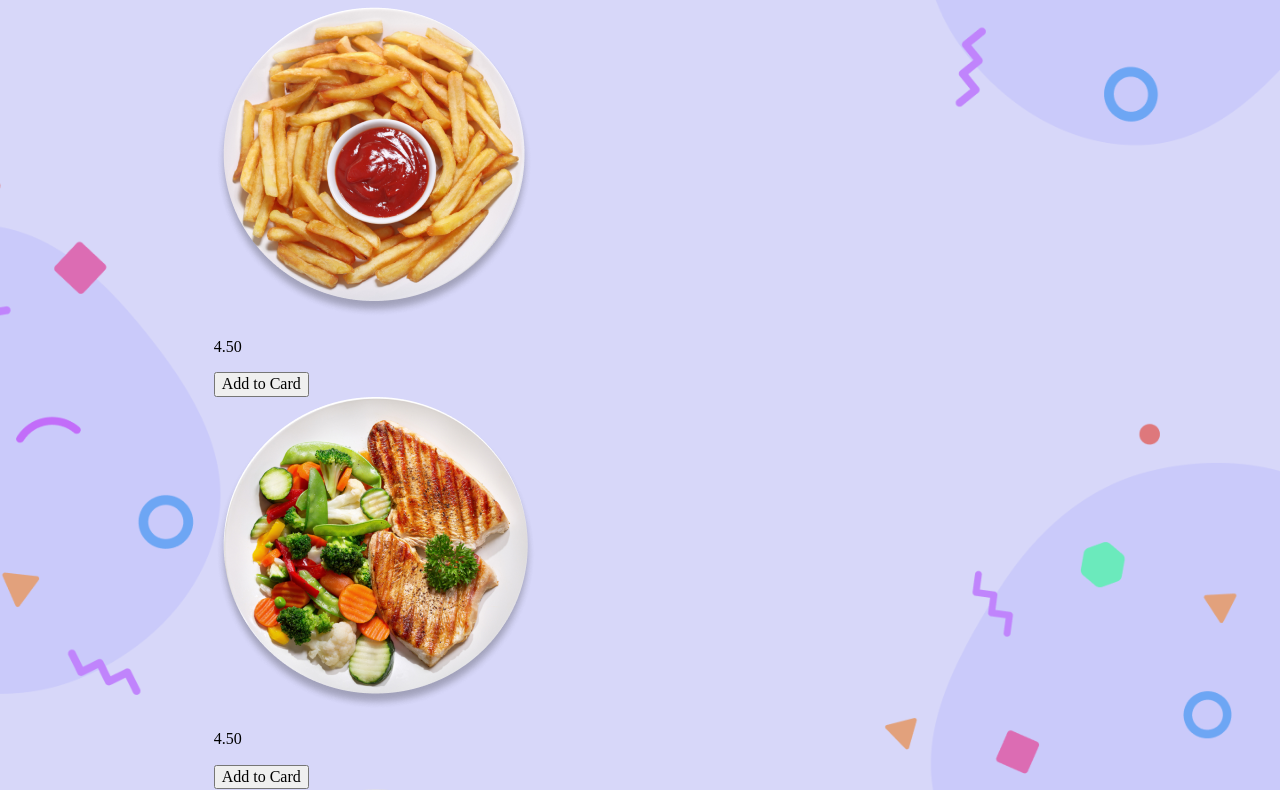
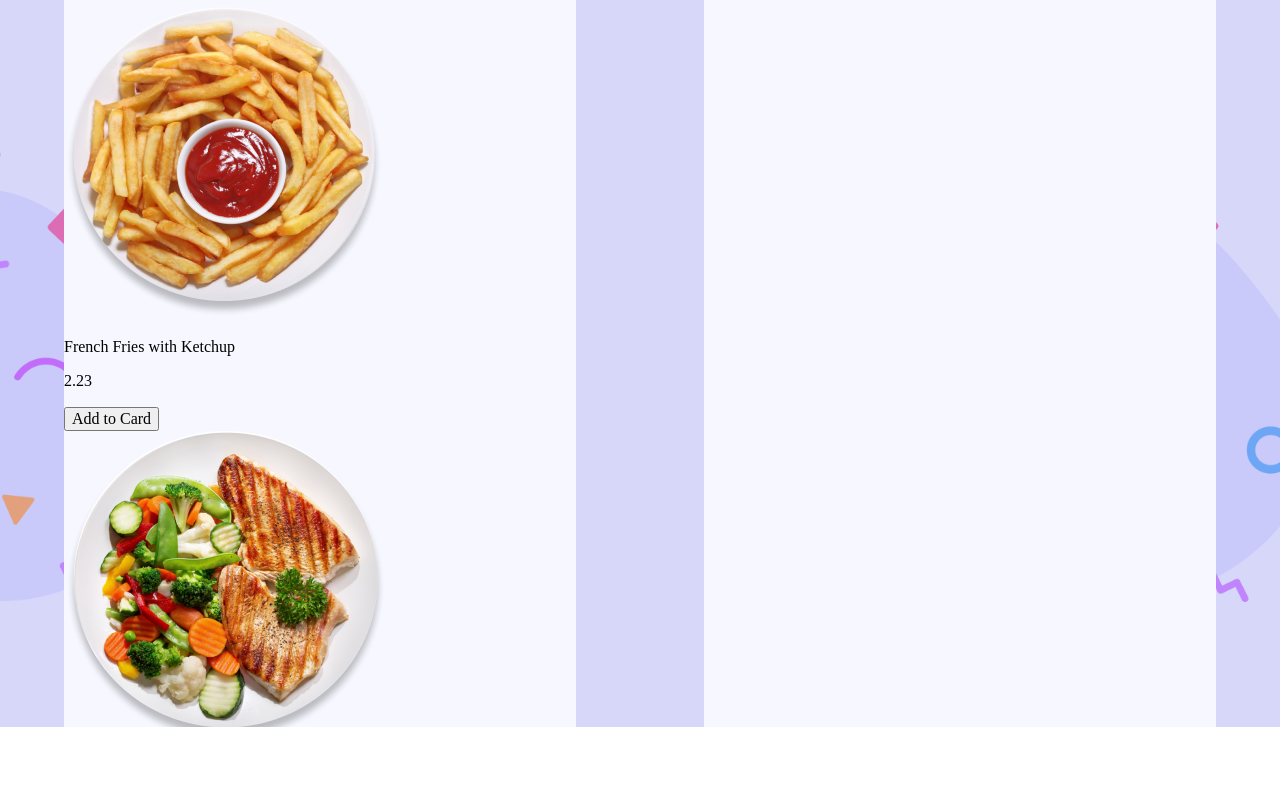
Before and after one commit to AlenaShkr/ecommerce-component, a website: page index.html in a window 1280 px wide. Shown: the part 73-863 px from the top of the page. After the commit the page ends 800 px from the top, so only its background shows below. Drawn offline with Linux system fonts and the light colour scheme.

Commit message:
ecommerce: add scrolling

```diff
--- a/data.json
+++ b/data.json
@@ -2,19 +2,19 @@
     {
     "id": 1,
     "title": "French Fries with Ketchup",
-    "cost": "4.50",
+    "cost": "2.23",
     "urlimage": "assets/images/plate__french-fries.png"
 },
 {
     "id": 2,
     "title": "Salmon and Vegetables",
-    "cost": "4.50",
+    "cost": "5.12",
     "urlimage": "assets/images/plate__salmon-vegetables.png"
 },
 {
     "id": 3,
     "title": "Spaghetti with Meat Sauce",
-    "cost": "4.50",
+    "cost": "7.82",
     "urlimage": "assets/images/plate__spaghetti-meat-sauce.png"
 },
 {
--- a/index.js
+++ b/index.js
@@ -9,6 +9,10 @@ function render(menu) {
     img.src = menu[i].urlimage;
     img.className = 'img-dish';
     dish.appendChild(img);
+    const titleDish = document.createElement('p');
+    titleDish.textContent = menu[i].title;
+    titleDish.className = 'dish-title';
+    dish.appendChild(titleDish);
     const cost = document.createElement('p');
     cost.textContent = menu[i].cost;
     cost.className = 'cost';
--- a/main.css
+++ b/main.css
@@ -3,9 +3,17 @@
 }
 
 @font-face {
-    font-family: Bebas Neue;
-    src: url('./assets/fonts/bebasneue-book-webfont.woff2');
+    font-family: Poppins Regular;
+    src: url('https://fonts.google.com/specimen/Poppins');
     font-style: normal;
+    font-weight: 400;
+}
+
+@font-face {
+    font-family: Poppins Bold;
+    src: url('https://fonts.google.com/specimen/Poppins');
+    font-style: normal;
+    font-weight: 700;
 }
 
 body {
@@ -16,10 +24,12 @@ body {
 
 .wrapper {
     max-width: 1440px ;
+    height: 100vh;
     display: flex;
     flex-direction: row;
     justify-content: space-around;
-    align-items: flex-start;
+    align-items: stretch;
+    overflow: hidden;
 
     background-color: #D7D7F9;
     background-image: url('assets/images/background.png');
@@ -27,6 +37,12 @@ body {
     background-repeat: repeat;
 }
 
+.list-dishes, .cards {
+    width: 40%;
+    background-color: #f7f7ff;
+    overflow-y: scroll;
+}
+
 .total-container {
     visibility: hidden;
 }
```
